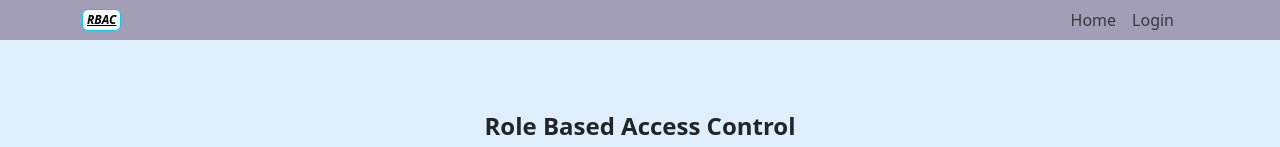
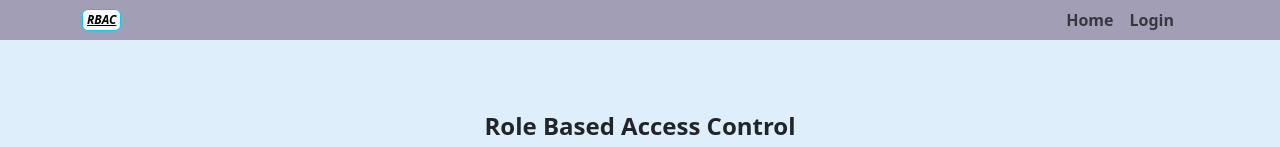
Before and after one commit to danutnanu/RoleBasedAccessControl, a React (Vite) app: page / in a window 1280 px wide. Shown: the top 147 px of the page. Built offline with nearby package versions, Linux system fonts and the light colour scheme.

Commit message:
Enhance Navbar links with bold styling for improved visibility

```diff
--- a/src/components/Navbar.jsx
+++ b/src/components/Navbar.jsx
@@ -43,18 +43,18 @@ function Navigation() {
         <Navbar.Toggle aria-controls="basic-navbar-nav" className="my-1" onClick={() => setExpanded(!expanded)} />
         <Navbar.Collapse id="basic-navbar-nav" className="justify-content-end text-center me-3">
           <Nav className="p-0 w-100 align-items-center justify-content-md-end">
-            <Nav.Link as={Link} to="/" onClick={handleLinkClick}>Home</Nav.Link>
+            <Nav.Link as={Link} to="/" onClick={handleLinkClick} className='fw-bold'>Home</Nav.Link>
             {!user ? (
-              <Nav.Link as={Link} to="/login" onClick={handleLinkClick}>Login</Nav.Link>
+              <Nav.Link as={Link} to="/login" onClick={handleLinkClick} className='fw-bold'>Login</Nav.Link>
             ) : (
               <>
-                <Nav.Link as={Link} to="/profile" onClick={handleLinkClick}>Profile</Nav.Link>
+                <Nav.Link as={Link} to="/profile" onClick={handleLinkClick} className='fw-bold'>Profile</Nav.Link>
                 {user.role.toLowerCase() === 'admin' && (
-                  <Nav.Link as={Link} to="/manageusers" onClick={handleLinkClick}>Manage Users</Nav.Link>
+                  <Nav.Link as={Link} to="/manageusers" onClick={handleLinkClick} className='fw-bold'>Manage Users</Nav.Link>
                 )}
-                <Nav.Link onClick={handleLogout}>Logout</Nav.Link>
+                <Nav.Link onClick={handleLogout} className='fw-bold'>Logout</Nav.Link>
                 <div className="d-none d-md-inline mx-3"></div> {/* Gap for larger screens */}
-                <span className="navbar-text">Hi, {getDisplayName()}!</span>
+                <span className="navbar-text fw-bold">Hi, {getDisplayName()}!</span>
               </>
             )}
           </Nav>
```
